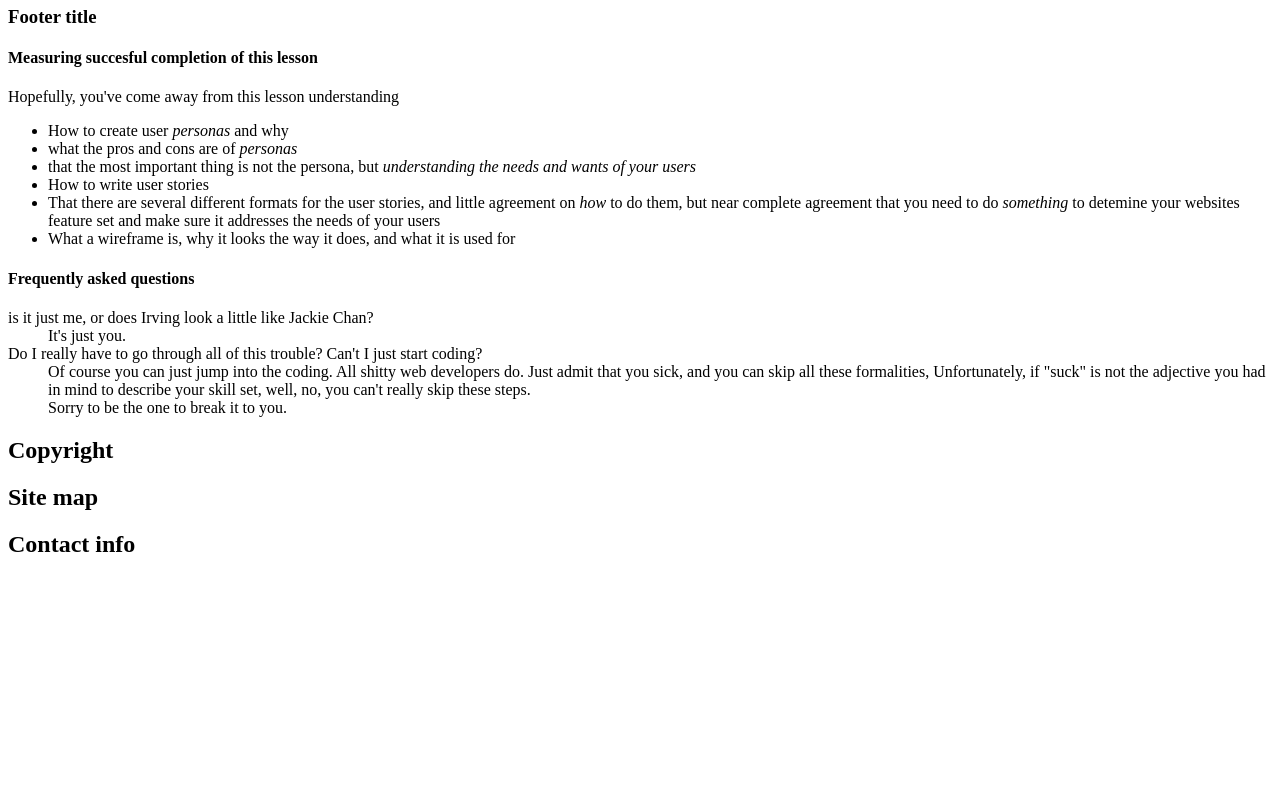
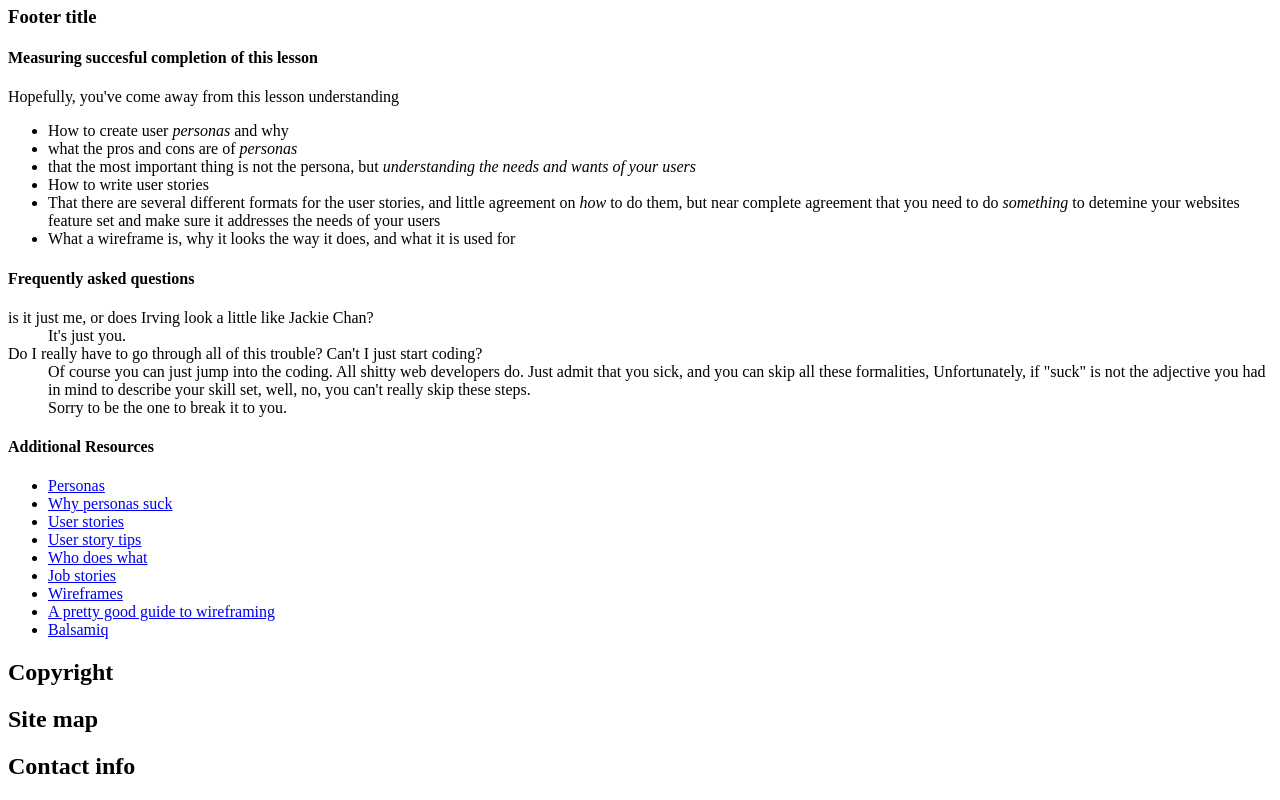
Before and after one commit to Simon245/WDI_Prework, a plain HTML site: page index.html in a window 1280 px wide. Shown: the part 448-1248 px from the top of the page. Before the commit the page ends 1025 px from the top, so only its background shows below. Drawn offline with Linux system fonts and the light colour scheme.

Commit message:
end of lesson 11

```diff
--- a/index.html
+++ b/index.html
@@ -1,5 +1,4 @@
 <!DOCTYPE html>
-<!-- couldn't get past the first few lines on my own, Obviously I have a lot to memorise before this course starts -->
 <html lang="en">
   <head>
 	<meta charset="utf-8">
@@ -73,7 +72,20 @@
             </dd>
           </dl>
         </section>
-        <!-- additional resources here -->
+        <section id="additional-resources">
+          <h4>Additional Resources</h4>
+          <ul class="Resources">
+            <li><a href="http://1.usa.gov/1cZZfj6">Personas</a></li>
+            <li><a href="http://bit.ly/KlG8ne">Why personas suck</a></li>
+            <li><a href="http://bit.ly/1ak8HYJ">User stories</a></li>
+            <li><a href="http://bit.ly/KkdHXk">User story tips</a></li>
+            <li><a href="http://bit.ly/19CiJKe">Who does what</a></li>
+            <li><a href="http://bit.ly/JKTKHW">Job stories</a></li>
+            <li><a href="http://bit.ly/1gbtzWg">Wireframes</a></li>
+            <li><a href="http://bit.ly/1dVb1aP">A pretty good guide to wireframing</a></li>
+            <li><a href="http://balsamiq.com/">Balsamiq</a></li>
+          </ul>
+        </section>
       </footer>
     </article>
    </main>
```
